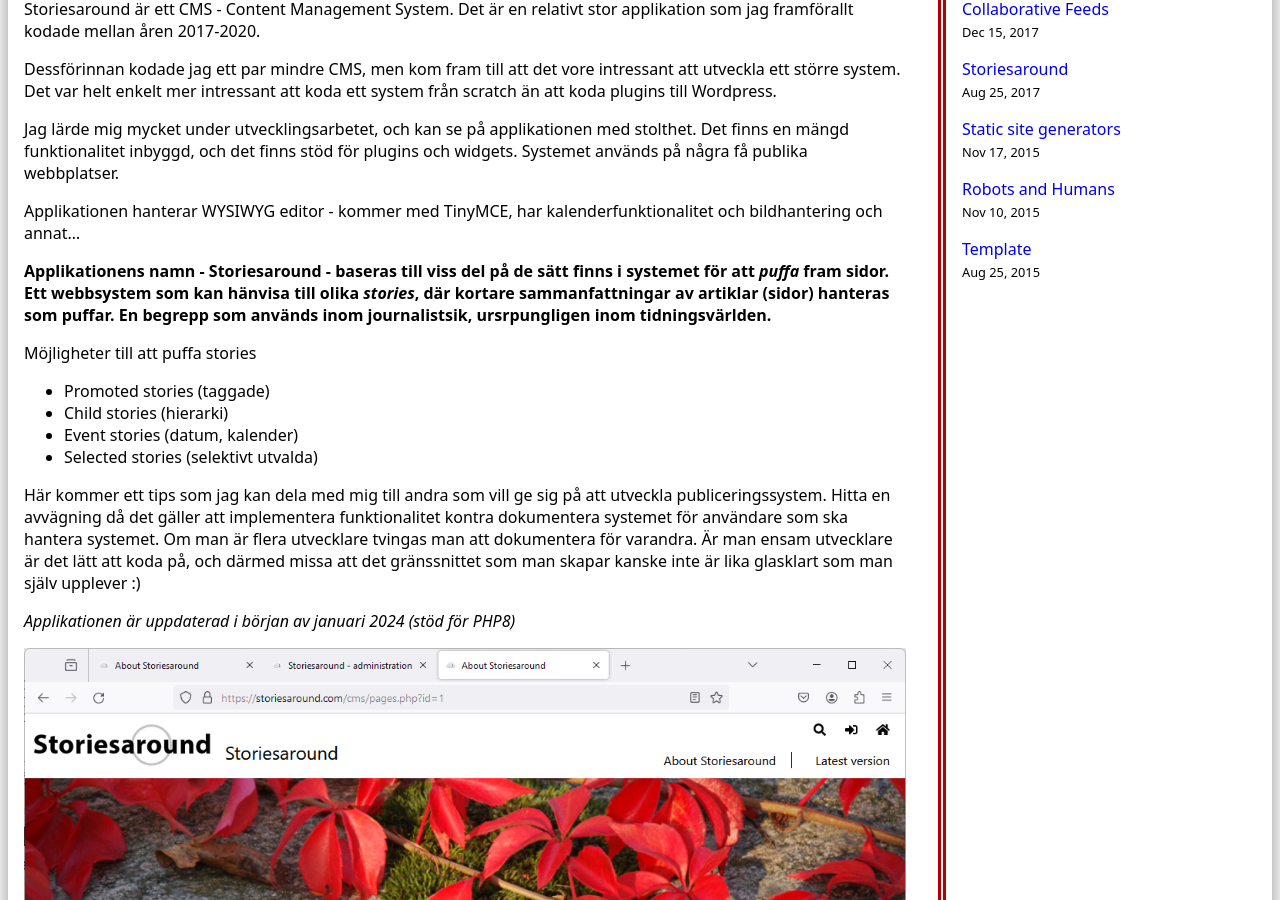
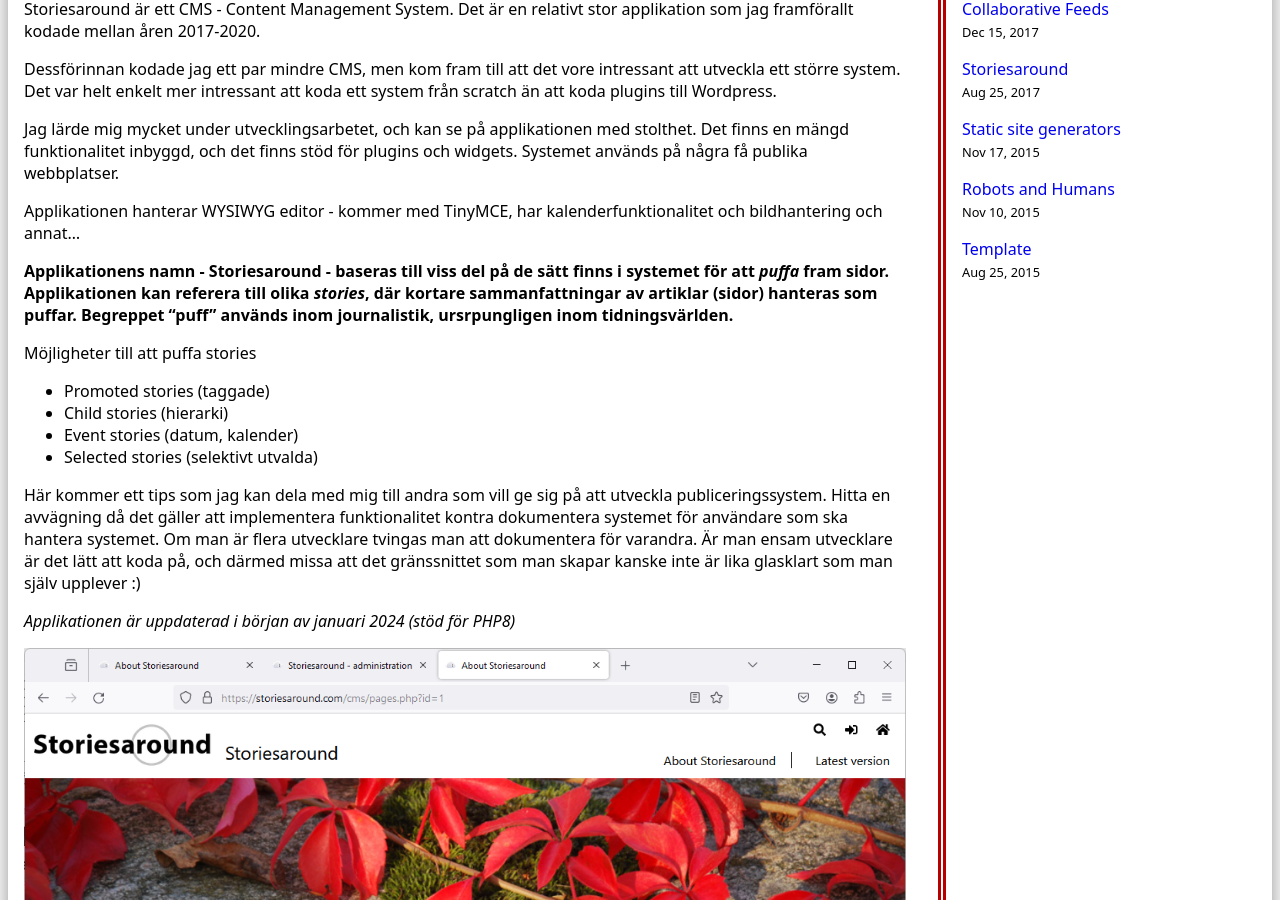
Before and after one commit to andsju/andsju, a Jekyll site: the page built from _posts/2016-12-12-storiesaround.markdown, in a window 1280 px wide and 900 px high, scrolled down 570 px. Built offline with Jekyll 4.4.1, drawn with Linux system fonts in a browser that asks for light colours; some web fonts are replaced.

Commit message:
Update 2016-12-12-storiesaround.markdown

```diff
--- a/_posts/2016-12-12-storiesaround.markdown
+++ b/_posts/2016-12-12-storiesaround.markdown
@@ -14,7 +14,7 @@
 
 Applikationen hanterar WYSIWYG editor - kommer med TinyMCE, har kalenderfunktionalitet och bildhantering och annat...
 
-**Applikationens namn - Storiesaround - baseras till viss del på de sätt finns i systemet för att *puffa* fram sidor. Ett webbsystem som kan hänvisa till olika *stories*, där kortare sammanfattningar av artiklar (sidor) hanteras som puffar. En begrepp som används inom journalistsik, ursrpungligen inom tidningsvärlden.**
+**Applikationens namn - Storiesaround - baseras till viss del på de sätt finns i systemet för att *puffa* fram sidor. Applikationen kan referera till olika *stories*, där kortare sammanfattningar av artiklar (sidor) hanteras som puffar.  Begreppet "puff" används inom journalistik, ursrpungligen inom tidningsvärlden.**
 
 Möjligheter till att puffa stories
 
```
